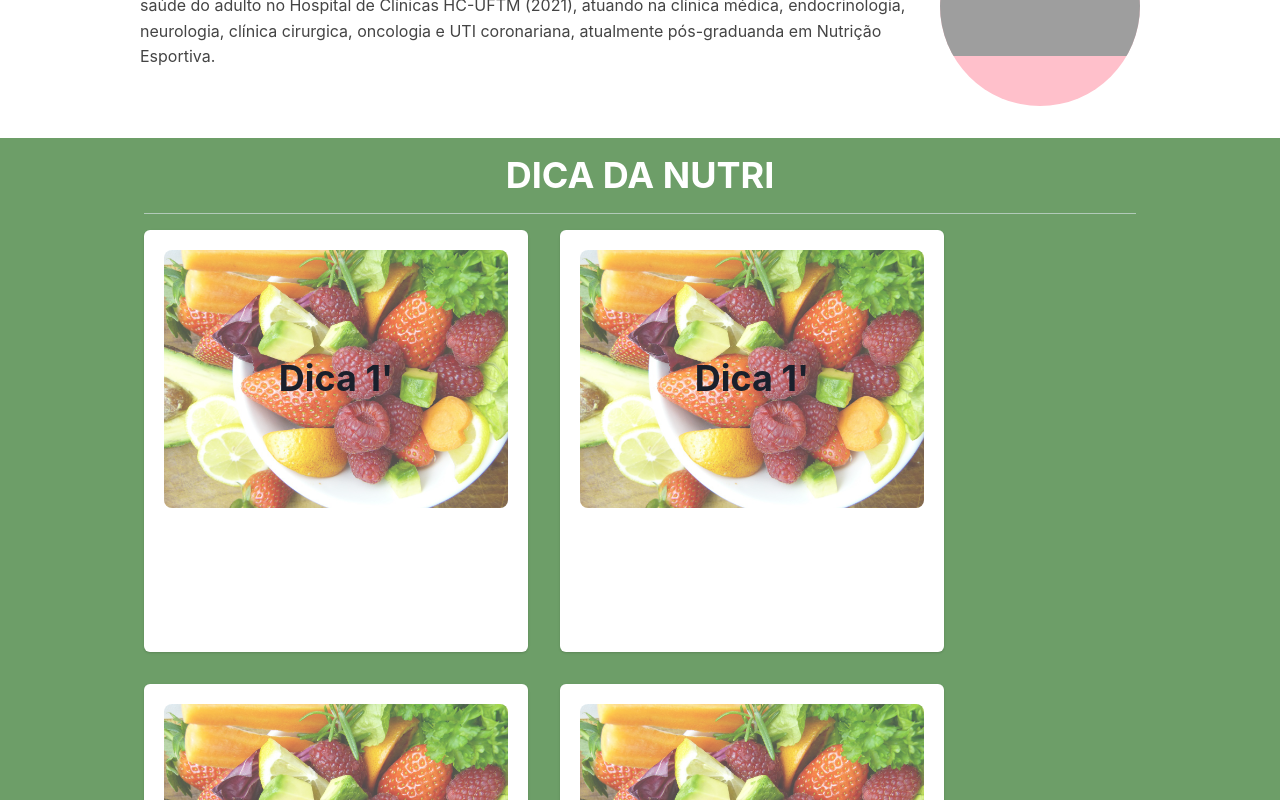
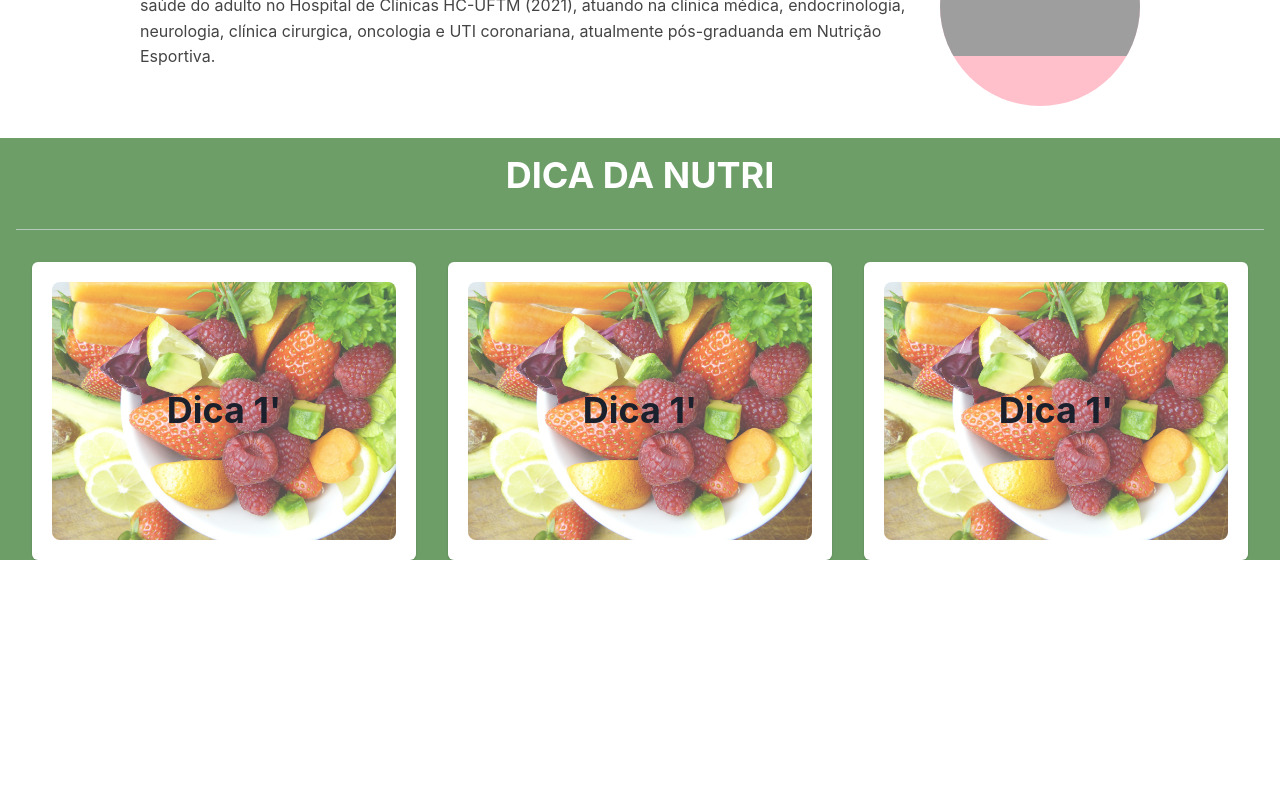
Before and after one commit to devigorgarcia/fermartins-nutri, a React (Vite) app: page / in a window 1280 px wide. Shown: the part 340-1140 px from the top of the page. After the commit the page ends 900 px from the top, so only its background shows below. Built offline with nearby package versions, Linux system fonts and the light colour scheme; grey boxes are pictures that could not be loaded.

Commit message:
hotfix: click working properly

```diff
--- a/src/Components/Hero/index.tsx
+++ b/src/Components/Hero/index.tsx
@@ -1,25 +1,15 @@
 import { Box, Container, Divider, Flex, Heading } from "@chakra-ui/react";
 import dicaNutri from "../../assets/fruit-2109043_1280.jpg";
 import { NutriTipsCard } from "../NutriTipsCard";
-import Slider from "react-slick";
 
 export const Hero = () => {
   return (
     <Flex bg="primary-green" color="white" gap={"2rem"}>
-      <Container maxW={"80%"}>
-        <Flex flexDir={"column"} align="center" justify={"center"} gap="1rem">
+      <Container maxW={"100%"}>
+        <Flex flexDir={"column"} align="center" justify={"center"} gap="2rem">
           <Heading mt="1rem">DICA DA NUTRI</Heading>
           <Divider />
-          <Flex gap={"2rem"} wrap="wrap" gijustify="center">
-            <Box>
-              <NutriTipsCard title="Dica 1'" src={dicaNutri}>
-                Lorem ipsum dolor sit, amet consectetur adipisicing elit.
-                Recusandae provident aperiam consequatur corporis deleniti velit
-                iusto praesentium, delectus illum neque doloremque optio, sequi
-                reprehenderit commodi numquam! Culpa, laudantium. Consequatur,
-                quibusdam?
-              </NutriTipsCard>
-            </Box>
+          <Flex gap={"2rem"} wrap="wrap" justify="center">
             <Box>
               <NutriTipsCard title="Dica 1'" src={dicaNutri}>
                 Lorem ipsum dolor sit, amet consectetur adipisicing elit.
--- a/src/Components/NutriTipsCard/index.tsx
+++ b/src/Components/NutriTipsCard/index.tsx
@@ -3,11 +3,13 @@ import {
   Card,
   CardBody,
   chakra,
+  Collapse,
   Heading,
   Image,
   shouldForwardProp,
   Stack,
   Text,
+  useDisclosure,
 } from "@chakra-ui/react";
 import { isValidMotionProp, motion } from "framer-motion";
 import { ReactNode, useState } from "react";
@@ -20,27 +22,15 @@ export interface INutriTipsProps {
 
 export const NutriTipsCard = ({ children, src, title }: INutriTipsProps) => {
   const [isHovered, setIsHovered] = useState(false);
-  const [cardHeigth, setCardHeigth] = useState("100px");
+  const { isOpen, onToggle } = useDisclosure();
+  const handleToggle = () => {
+    onToggle();
+    setIsHovered(!isHovered);
+  };
 
-  const ChakraBox = chakra(motion.div, {
-    shouldForwardProp: (prop: any) =>
-      isValidMotionProp(prop) || shouldForwardProp(prop),
-  });
   return (
-    <Card
-      maxW="sm"
-      minW="300px"
-      as={motion.div}
-      onHoverStart={() => {
-        setIsHovered(true);
-        setCardHeigth("auto");
-      }}
-      onHoverEnd={() => {
-        setIsHovered(false);
-        setCardHeigth("100px");
-      }}
-    >
-      <CardBody>
+    <Card maxW="sm" minW="300px">
+      <CardBody onClick={handleToggle} cursor="pointer">
         <Box position="relative">
           <Image opacity={isHovered ? 1 : 0.7} src={src} borderRadius="lg" />
           <Box>
@@ -54,28 +44,12 @@ export const NutriTipsCard = ({ children, src, title }: INutriTipsProps) => {
             </Heading>
           </Box>
         </Box>
-        <ChakraBox
-          as={motion.div}
-          whileHover={{
-            height: cardHeigth,
-            overflow: "hidden",
-          }}
-        >
-          <Stack
-            mt="6"
-            spacing="3"
-            as={motion.div}
-            animate={{ height: cardHeigth }}
-            exit={{ height: 0 }}
-          >
-            {isHovered ? (
-              <>
-                <Heading size="md">{title}</Heading>
-                <Text>{children}</Text>
-              </>
-            ) : null}
+        <Collapse in={isOpen} animateOpacity>
+          <Stack mt="6" spacing="3">
+            <Heading size="md">{title}</Heading>
+            <Text>{children}</Text>
           </Stack>
-        </ChakraBox>
+        </Collapse>
       </CardBody>
     </Card>
   );
```
